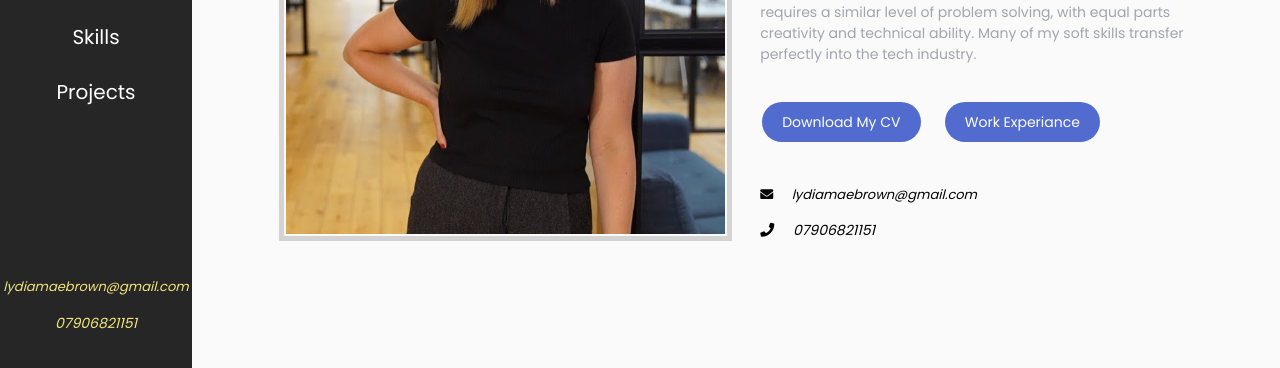
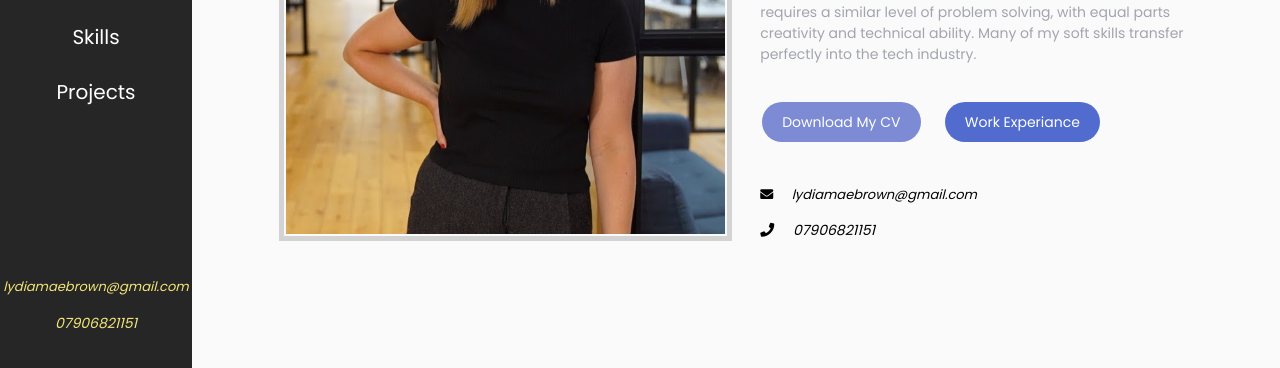
Before and after one commit to LydiBrown/lb-portfolio, a plain HTML site: page index.html in a window 1280 px wide. In both pictures the pointer is over the link "Download My CV". Shown: the part 432-800 px from the top of the page. Drawn offline with Linux system fonts and the light colour scheme.

Commit message:
Commit message

```diff
--- a/style.css
+++ b/style.css
@@ -309,7 +309,8 @@ h2 {
   position: absolute;
   bottom: 15px;
 }
-.button:hover {
+.button:hover,
+.cv-button:hover {
   background-color: rgb(124, 139, 211);
   cursor: pointer;
 }
```
